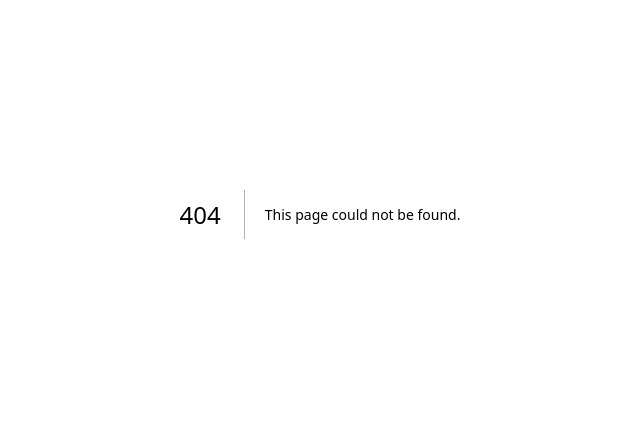
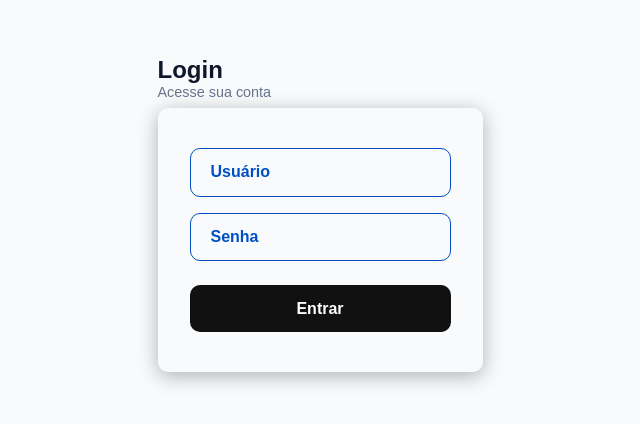
Before and after one commit to abdielpaulino/portero, a Next.js app in the folder apps/web/: page /login in a window 1280 px wide. Before the commit this address had no page. Shown: the part 186-610 px from the top of the page, without its empty margins (320-960 px from the left). Built offline with nearby package versions, Linux system fonts and the light colour scheme.

Commit message:
Feat/tela de login

```diff
--- a/apps/web/src/app/layout.tsx
+++ b/apps/web/src/app/layout.tsx
@@ -1,6 +1,7 @@
 import type { Metadata } from "next";
 import { Geist, Geist_Mono } from "next/font/google";
 import "./globals.css";
+import './main.css';
 
 const geistSans = Geist({
   variable: "--font-geist-sans",
--- /dev/null
+++ b/apps/web/src/app/login/login.module.css
@@ -0,0 +1,89 @@
+.container {
+  min-height: 100vh;
+  display: flex;
+  align-items: center;
+  justify-content: center;
+  padding: 1rem;
+  background: var(--light-bg);
+}
+
+.card {
+  background: var(--light-bg);
+  padding: 40px 32px;
+  border-radius: var(--border);
+  box-shadow: 0 4px 20px rgba(0, 0, 0, .3);
+  width: 100%;
+  max-width: 380px;
+}
+
+.form {
+  display: flex;
+  flex-direction: column;
+  gap: 1rem;
+  width: 100%;
+  background-color: var(--light-bg);
+}
+
+.title {
+  font-size: 1.5rem;
+  font-weight: 800;
+  color: var(--dark-font);
+  margin: 0;
+}
+
+.subtitle {
+  font-size: 0.9rem;
+  color: var(--light-font);
+  margin: 0 0 0.5rem 0;
+}
+
+.field {
+  display: flex;
+  flex-direction: column;
+  gap: 0.25rem;
+}
+
+.field label {
+  position: absolute;
+  width: 1px;
+  height: 1px;
+  overflow: hidden;
+  clip: rect(0 0 0 0);
+}
+
+.field input {
+  padding: 0.9rem 1.25rem;
+  border: 1.5px solid var(--blue);
+  border-radius: var(--border);
+  font-size: 1rem;
+  font-weight: 600;
+  color: var(--blue);
+  background-color: var(--light-bg);
+}
+
+.field input::placeholder {
+  color: var(--blue);
+  font-weight: 600;
+  opacity: 1;
+}
+
+.field input:focus {
+  outline: none;
+  border-color: var(--blue);
+}
+
+.button {
+  padding: 0.9rem;
+  border: none;
+  border-radius: var(--border);
+  background: #111;
+  color: white;
+  font-size: 1rem;
+  font-weight: 600;
+  cursor: pointer;
+  margin-top: 0.5rem;
+}
+
+.button:hover {
+  background: #333;
+}
--- /dev/null
+++ b/apps/web/src/app/login/page.tsx
@@ -0,0 +1,52 @@
+"use client";
+
+import { useState } from "react";
+import styles from "./login.module.css";
+
+export default function LoginPage() {
+  const [email, setEmail] = useState("");
+  const [password, setPassword] = useState("");
+
+  function handleSubmit(event: React.FormEvent) {
+    event.preventDefault();
+    console.log("login attempt:", { email, password });
+  }
+
+  return (
+    <div className={styles.container}>
+      <div>
+        <h1 className={styles.title}>Login</h1>
+        <p className={styles.subtitle}>Acesse sua conta</p>
+        <div className={styles.card}>
+            <form onSubmit={handleSubmit} className={styles.form}>
+                <div className={styles.field}>
+                <label htmlFor="email">Email</label>
+                <input
+                    id="email"
+                    type="email"
+                    placeholder="Usuário"
+                    value={email}
+                    onChange={(e) => setEmail(e.target.value)}
+                    required
+                />
+                </div>
+                <div className={styles.field}>
+                <label htmlFor="password">Senha</label>
+                <input
+                    id="password"
+                    type="password"
+                    placeholder="Senha"
+                    value={password}
+                    onChange={(e) => setPassword(e.target.value)}
+                    required
+                />
+                </div>
+                <button type="submit" className={styles.button}>
+                Entrar
+                </button>
+            </form>
+        </div>
+      </div>
+    </div>
+  );
+}
--- /dev/null
+++ b/apps/web/src/app/main.css
@@ -0,0 +1,8 @@
+:root{
+    --dark-font: #0F172A;
+    --light-font: #64748B;
+    --blue: #0050C3;
+    --light-bg: #F8FAFC;
+
+    --border: 10px;
+}
```
